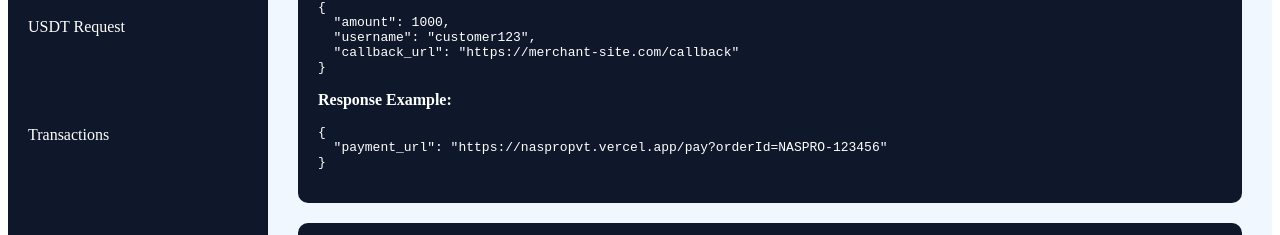
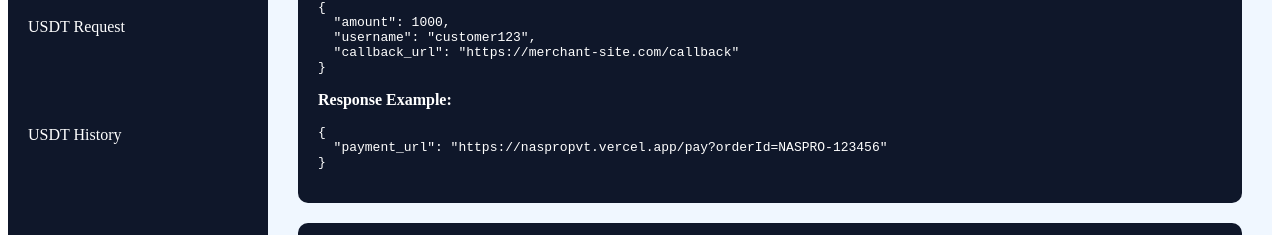
Before and after one commit to naspro-tech/naspro, a Next.js app: page /portal/links in a window 1280 px wide. Shown: the part 339-574 px from the top of the page. Built offline with nearby package versions, Linux system fonts and the light colour scheme.

Commit message:
Update PortalLayout.js

```diff
--- a/components/PortalLayout.js
+++ b/components/PortalLayout.js
@@ -33,6 +33,12 @@ export default function PortalLayout({ children }) {
           <li style={{ marginBottom: "9px" }}>
             <Link href="/portal/usdt-request" style={{ color: "#fff", textDecoration: "none" }}>
               USDT Request
+            </Link>
+          </li>
+
+         <li style={{ marginBottom: "9px" }}>
+            <Link href="/portal/usdt-history" style={{ color: "#fff", textDecoration: "none" }}>
+              USDT History
             </Link>
           </li>
 
```
